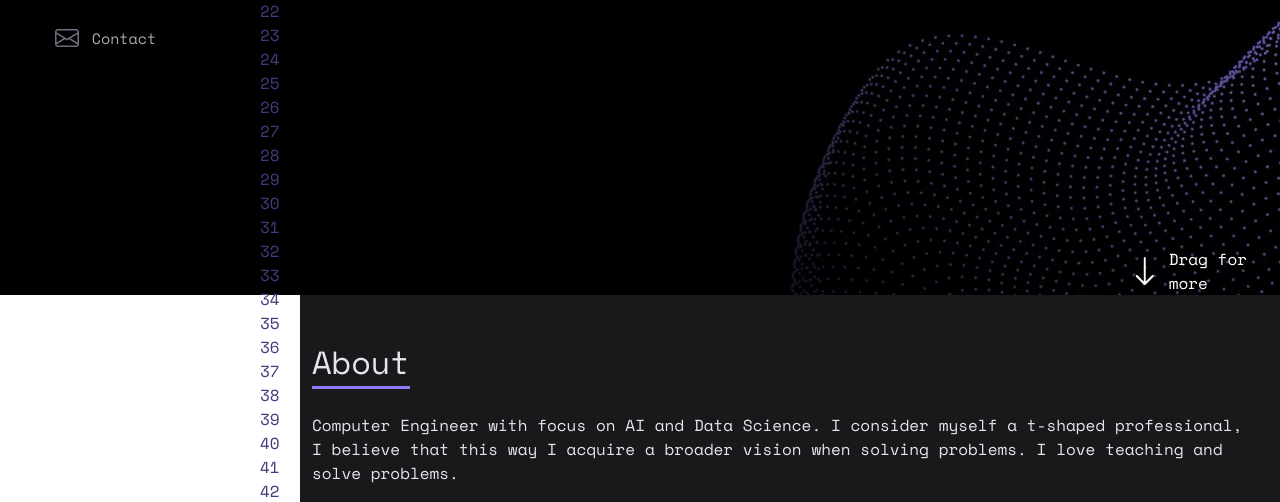
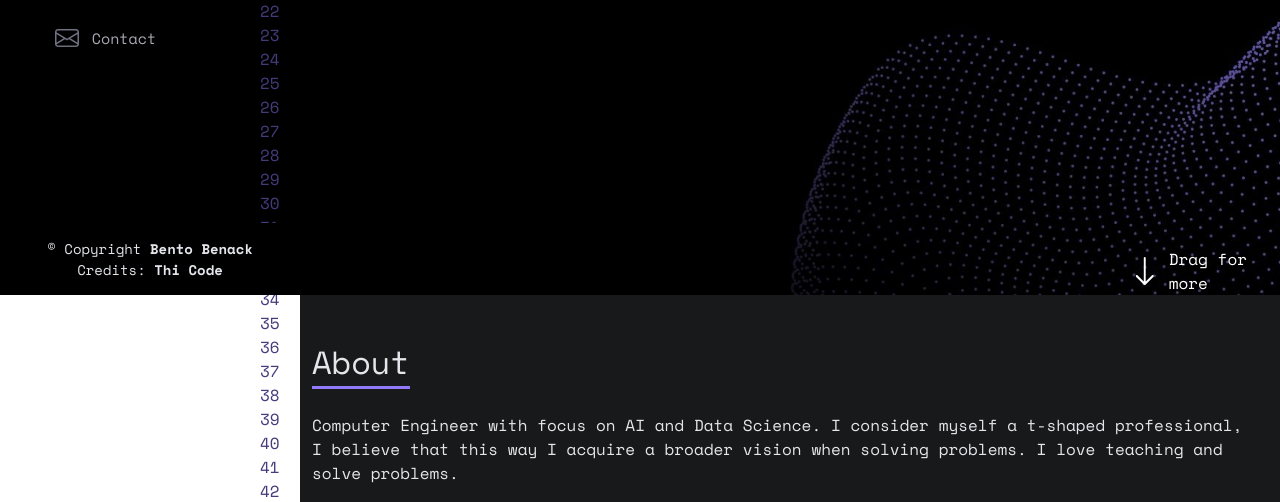
Before and after one commit to bentobenack/portfolio, a Flask app: page / in a window 1280 px wide. Shown: the part 505-1007 px from the top of the page. Run offline with Flask 2, Linux system fonts and the light colour scheme; some libraries are stand-ins or nearby versions.

Commit message:
footer done

```diff
--- a/static/style.css
+++ b/static/style.css
@@ -19,7 +19,7 @@ html, body{
     width: 300px;
     transition: all ease-in-out 0.5s;
     padding: 0 15px;
-    z-index: 9997;
+    z-index: 100;
 }
 
 #header .profile img{
@@ -242,7 +242,7 @@ section#resume .resume-item::before {
     top: 0px;
     /* left: 20px; */
     left: 260px;
-    z-index: 9998;
+    z-index: 101;
     width: 40px;
     color: #46397c;
 }
@@ -297,6 +297,20 @@ section#resume .resume-item::before {
     top: 30px;
     right: 10px;
 }
+
+#footer {
+    padding: 15px;
+    color: #E4E6EB;
+    font-size: 14px;
+    position: fixed;
+    left: 0;
+    bottom: 0;
+    width: 300px;
+    z-index: 101;
+    background-color: #000;
+    transition: .3s;
+}
+
 
 /* Animation */
 
@@ -361,6 +375,12 @@ section#resume .resume-item::before {
     .code-line-numbers {
         display: none;
     }
+
+    #footer {
+        position: static;
+        width: auto;
+        padding: 20px 15px;
+    }
 }
 
 @media (max-width: 1860px) {
--- a/templates/index.html
+++ b/templates/index.html
@@ -768,6 +768,15 @@
             <div class="line-numbers__Number-sc-1o5ipec-1 crWftV" style="animation-duration: 5800ms;">190</div>
         </div>
     </main>
+
+    <footer id="footer">
+        <div class="container">
+            <div class="text-center">
+                &copy; Copyright <strong>Bento Benack</strong> <br> Credits: <strong>Thi Code</strong>
+            </div>
+        </div>
+    </footer>
+
     <script src="../static/bootstrap/js/bootstrap.bundle.min.js"></script>
     <script src="../static/script.js"></script>
 </body>
```
